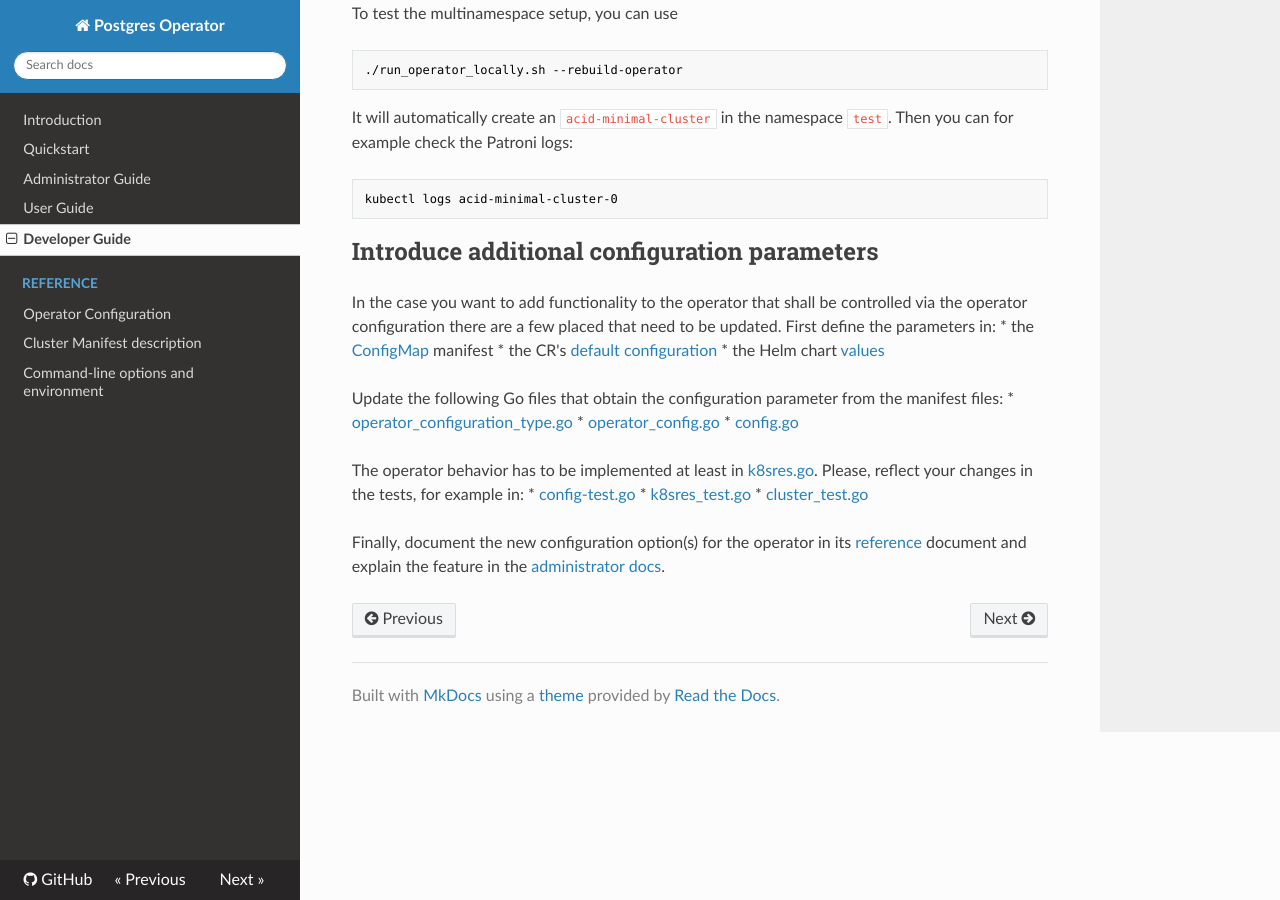
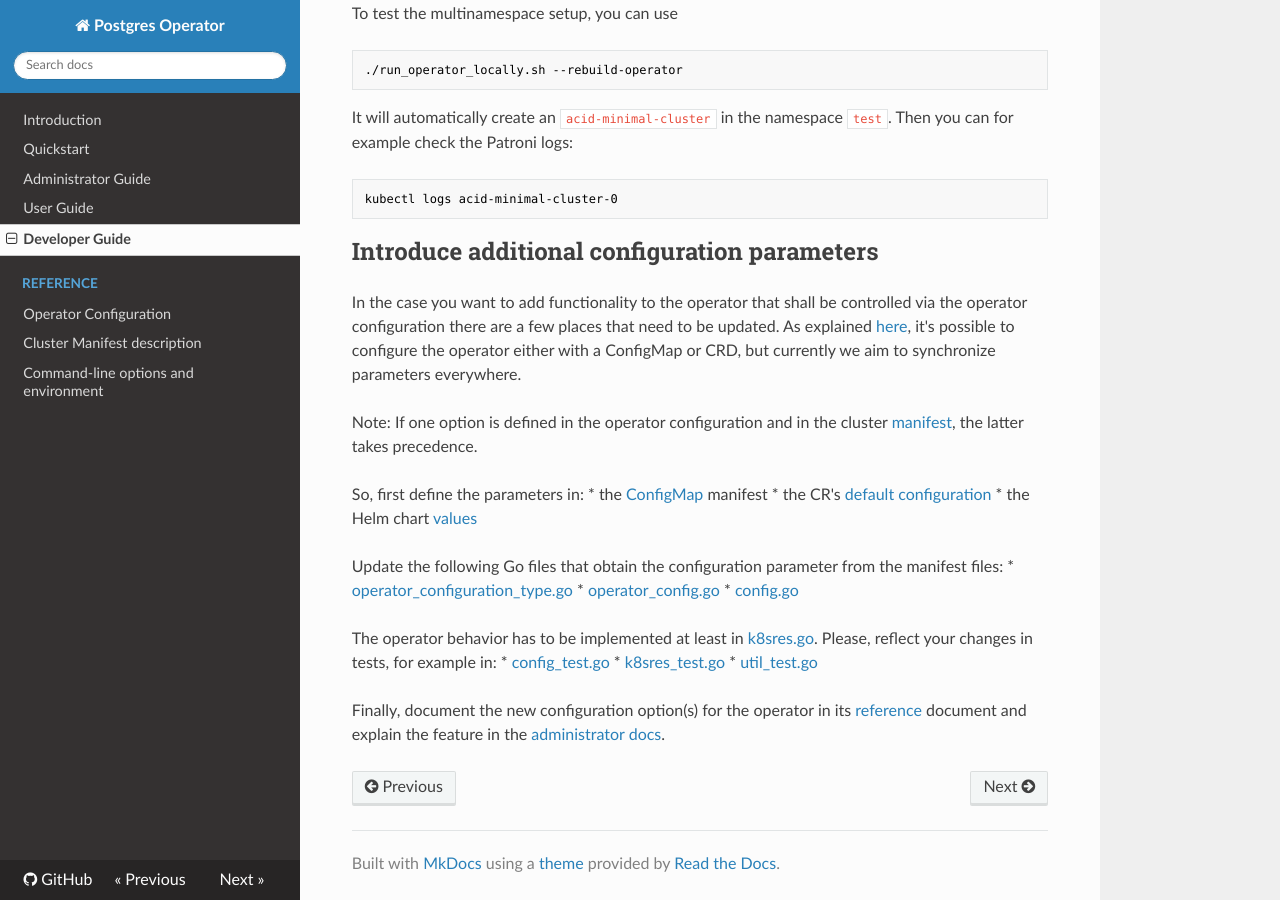
Before and after one commit to zalando/postgres-operator, an MkDocs documentation site: the page built from docs/developer.md, in a window 1280 px wide and 900 px high, scrolled down 6062 px. Built offline with MkDocs 1.6.1, drawn with Linux system fonts in a browser that asks for light colours; nearby versions of some CDN libraries; old or Windows-style settings are respelled for this version of MkDocs.

Commit message:
added further explanation + minor fixes

```diff
--- a/docs/developer.md
+++ b/docs/developer.md
@@ -318,8 +318,16 @@ kubectl logs acid-minimal-cluster-0
 ## Introduce additional configuration parameters
 
 In the case you want to add functionality to the operator that shall be
-controlled via the operator configuration there are a few placed that need to
-be updated. First define the parameters in:
+controlled via the operator configuration there are a few places that need to
+be updated. As explained [here](reference/operator_parameters.md), it's possible
+to configure the operator either with a ConfigMap or CRD, but currently we aim
+to synchronize parameters everywhere.
+
+Note: If one option is defined in the operator configuration and in the cluster
+[manifest](../manifests/complete-postgres-manifest.yaml), the latter takes
+precedence.
+
+So, first define the parameters in:
 * the [ConfigMap](../manifests/configmap.yaml) manifest
 * the CR's [default configuration](../manifests/postgresql-operator-default-configuration.yaml)
 * the Helm chart [values](../charts/postgres-operator/values.yaml)
@@ -331,10 +339,10 @@ manifest files:
 * [config.go](../pkg/util/config/config.go)
 
 The operator behavior has to be implemented at least in [k8sres.go](../pkg/cluster/k8sres.go).
-Please, reflect your changes in the tests, for example in:
-* [config-test.go](../pkg/util/config/config-test.go)
-* [k8sres_test.go](../pkg/cluster/k8sres-test.go)
-* [cluster_test.go](../cluster/k8sres-test.go)
+Please, reflect your changes in tests, for example in:
+* [config_test.go](../pkg/util/config/config_test.go)
+* [k8sres_test.go](../pkg/cluster/k8sres_test.go)
+* [util_test.go](../pkg/apis/acid.zalan.do/v1/util_test.go)
 
 Finally, document the new configuration option(s) for the operator in its
 [reference](reference/operator_parameters.md) document and explain the feature
```
